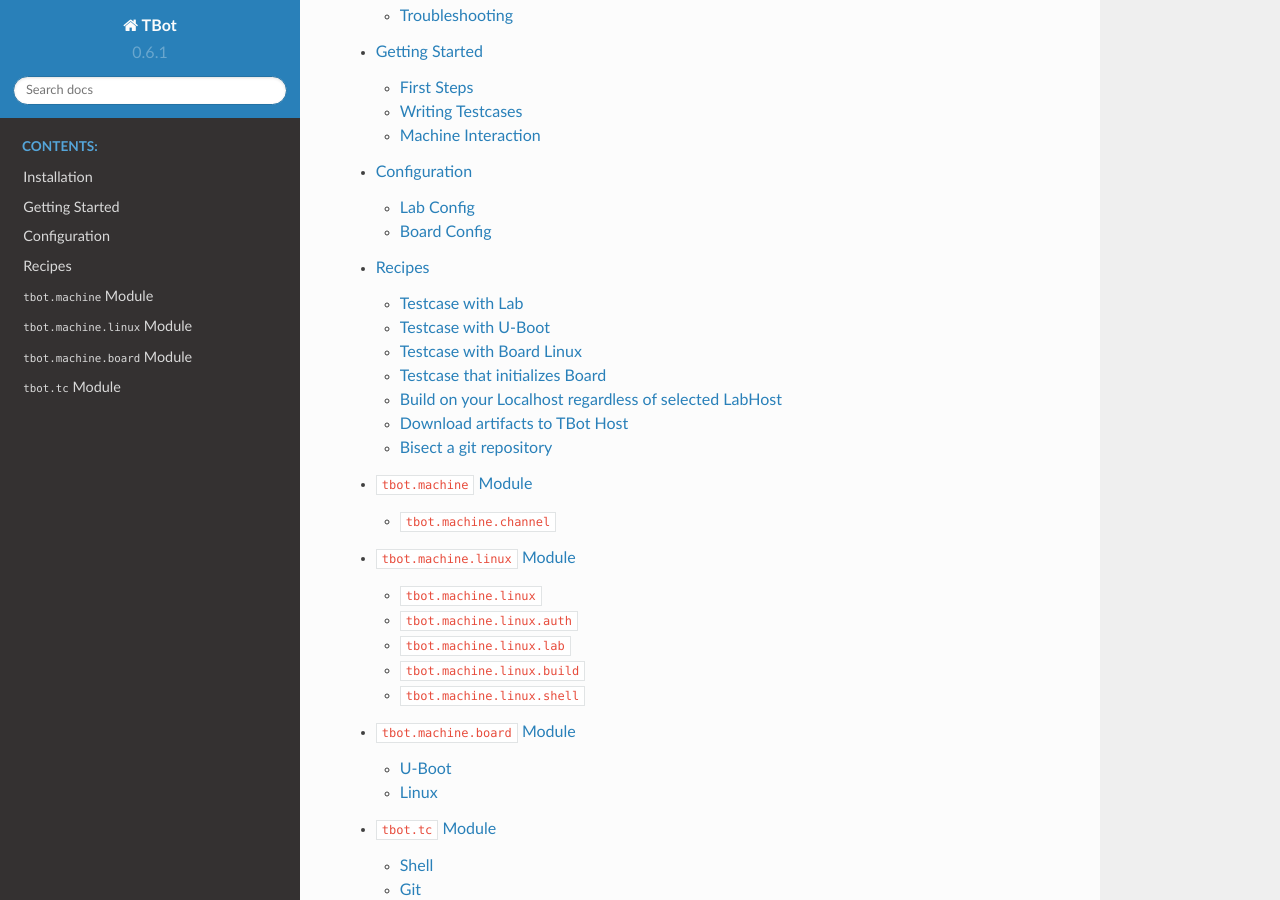
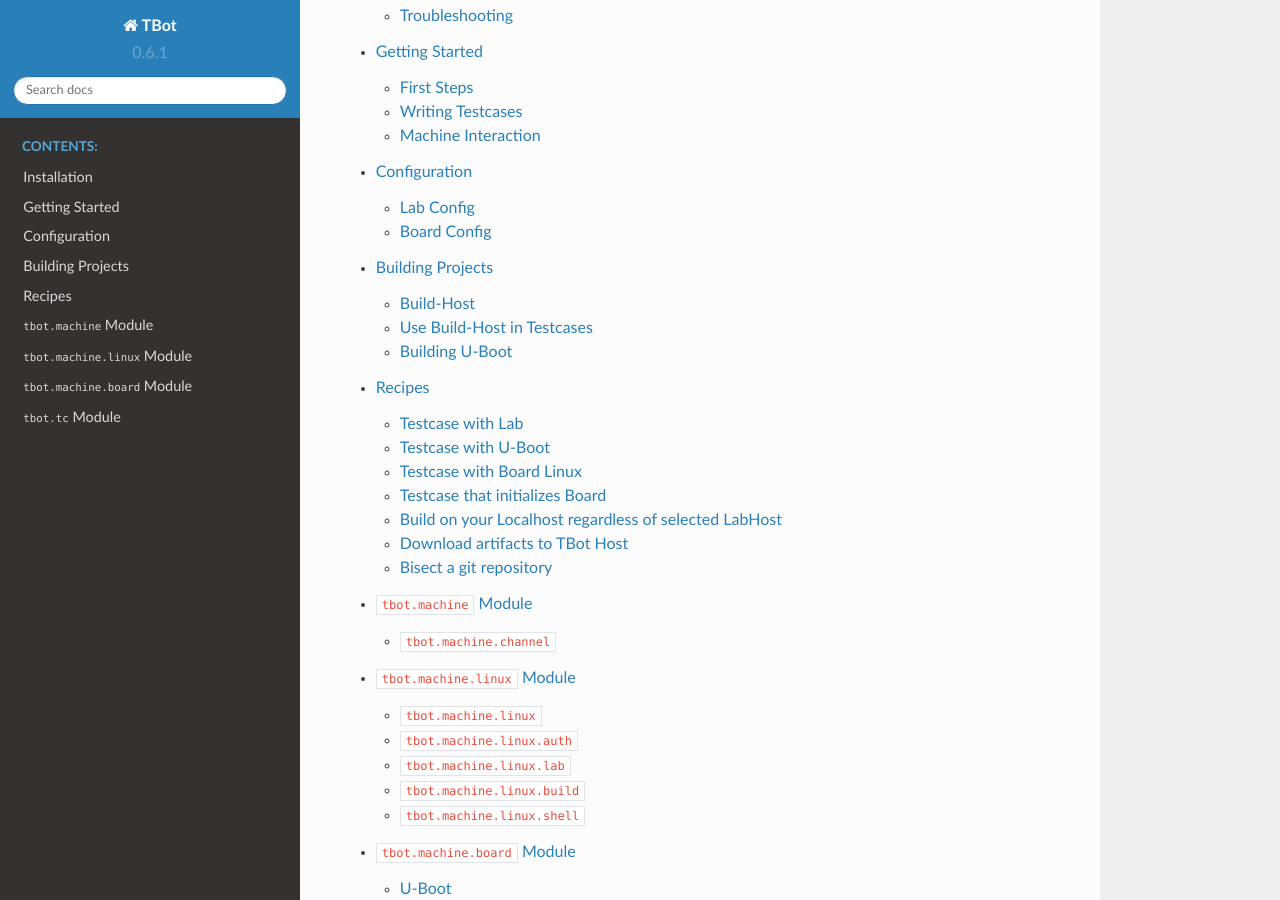
Before and after one commit to Rahix/tbot, a Sphinx documentation site: the page built from doc/index.rst, in a window 1280 px wide and 900 px high, scrolled down 1072 px. Built offline with Sphinx 7.4.7 and the Read the Docs theme 2.0.0, drawn with Linux system fonts in a browser that asks for light colours; pages that are not in the unit, such as notebooks, are missing from menus; some of the changed lines change nothing that is shown.

Commit message:
Add build documentation
Signed-off-by: Rahix <hws@denx.de>

```diff
--- /dev/null
+++ b/doc/building.rst
@@ -0,0 +1,166 @@
+.. highlight:: python
+   :linenothreshold: 3
+
+Building Projects
+=================
+
+TBot has a few facilities to easy building your projects.
+
+Build-Host
+----------
+In TBot, your code is compiled on the so called build-host.  The build-host
+should be defined in your lab-config.  It defines the available toolchains.
+To show how this works, I will make three examples:
+
+Local Lab-Host as Build-Host
+^^^^^^^^^^^^^^^^^^^^^^^^^^^^
+When using your localhost as the buildhost, you can no longer
+omit the lab-config.  You have to define a very basic local lab,
+which additionally also is a :class:`~tbot.machine.linux.BuildMachine`::
+
+    from tbot.machine import linux
+
+    class LocalLab(linux.lab.LocalLabHost, linux.BuildMachine):
+        name = "local"
+
+        @property
+        def toolchains(self) -> typing.Dict[str, linux.build.Toolchain]:
+            return {
+                "generic-armv5te": linux.build.EnvScriptToolchain(
+                    linux.Path(
+                        self,
+                        "/opt/yocto-2.4/generic-armv5te/environment-setup-armv5e-poky-linux-gnueabi",
+                    )
+                ),
+                "generic-armv7a-hf": linux.build.EnvScriptToolchain(
+                    linux.Path(
+                        self,
+                        "/opt/yocto-2.4/generic-armv7a-hf/environment-setup-armv7ahf-neon-poky-linux-gnueabi",
+                    )
+                ),
+            }
+
+        def build(self) -> "LocalLab":
+            return self
+
+
+    LAB = LocalLab
+
+As you can see, this lab/build host defines two toolchains ``generic-armv5te`` and ``generic-armv7a-hf``.
+You will see later how they can be used.
+
+SSH Lab-Host as Build-Host
+^^^^^^^^^^^^^^^^^^^^^^^^^^
+Make you lab-host class inherit :class:`~tbot.machine.linux.BuildMachine` as shown in the above example
+and define ``toolchains`` and ``build`` in a similar fashion.  There isn't much of a difference ...
+
+Build-Host is another Machine
+^^^^^^^^^^^^^^^^^^^^^^^^^^^^^
+A lot of times, you have a separate server to build your projects.  TBot supports this as well.
+The config will look like this::
+
+    class BuildHostSSH(linux.SSHMachine, linux.BuildMachine):
+        name = "my-buildhost"
+        hostname = "build.localnet"
+
+        @property
+        def workdir(self) -> "linux.Path[BuildHostSSH]":
+            return linux.Workdir.athome(self, "tbot-workdir")
+
+        @property
+        def toolchains(self) -> typing.Dict[str, linux.build.Toolchain]:
+            return {
+                "generic-armv5te": linux.build.EnvScriptToolchain(
+                    linux.Path(
+                        self,
+                        "/opt/yocto-2.4/generic-armv5te/environment-setup-armv5e-poky-linux-gnueabi",
+                    )
+                ),
+                "generic-armv6": linux.build.EnvScriptToolchain(
+                    linux.Path(
+                        self,
+                        "/opt/yocto-2.4/generic-armv6/environment-setup-armv6-vfp-poky-linux-gnueabi",
+                    )
+                ),
+                "generic-armv7a": linux.build.EnvScriptToolchain(
+                    linux.Path(
+                        self,
+                        "/opt/yocto-2.4/generic-armv7a/environment-setup-armv7a-neon-poky-linux-gnueabi",
+                    )
+                ),
+                "generic-armv7a-hf": linux.build.EnvScriptToolchain(
+                    linux.Path(
+                        self,
+                        "/opt/yocto-2.4/generic-armv7a-hf/environment-setup-armv7ahf-neon-poky-linux-gnueabi",
+                    )
+                ),
+                "generic-powerpc-e500v2": linux.build.EnvScriptToolchain(
+                    linux.Path(
+                        self,
+                        "/opt/yocto-2.4/generic-powerpc-e500v2/environment-setup-ppce500v2-poky-linux-gnuspe",
+                    )
+                ),
+            }
+
+
+    class MyLab(lab.SSHLabHost):
+        name = "my-lab"
+        hostname = "lab.localnet"
+
+        @property
+        def workdir(self) -> "linux.path.Path[MyLab]":
+            return linux.Workdir.athome(self, "tbot-workdir")
+
+        def build(self) -> linux.BuildMachine:
+            return BuildHostSSH(self)
+
+
+    LAB = MyLab
+
+For more info about configurable parameters, take a look at the :class:`~tbot.machine.linux.BuildMachine`
+and :class:`~tbot.machine.linux.SSHMachine` classes.
+
+Use Build-Host in Testcases
+---------------------------
+Using the build-host is pretty straight forward::
+
+    with tbot.acquire_lab() as lh:
+        with lh.build() as bh:
+            # We now have a connection to the build-host
+            bh.exec0("hostname")
+
+            # Enable a specific toolchain for our project:
+            with bh.enable("generic-armv7a-hf"):
+                compiler = bh.env("CC")
+                tbot.log.message(f"Compiler is {compiler!r}")
+
+                # Commands to build your code
+                bh.exec0("cd", bh.workdir / "my-project")
+                bh.exec0("make")
+
+:meth:`~tbot.machine.linux.BuildMachine.enable` is used to enable a toolchain.  The toolchain must be one that
+is defined in your labconfig.
+
+Building U-Boot
+---------------
+Because this is such a commonly needed program, TBot ships with a testcase to build U-Boot.  You can call
+it from the commandline like this::
+
+    tbot -l mylab.py -b boards/bbb.py uboot_build -vv
+
+
+For this to work, your board-config has to specify some U-Boot build options::
+
+    class BeagleBoneUBootBuild(denx.DenxUBootBuildInfo):
+        name = "bbb"
+        defconfig = "am335x_evm_defconfig"
+        toolchain = "generic-armv7a-hf"
+
+    class BeagleBoneUBoot(board.UBootMachine[BeagleBoneBlack]):
+        prompt = "=> "
+        build = BeagleBoneUBootBuild
+
+    UBOOT = BeagleBoneUBoot
+
+Take a look at :class:`~tbot.tc.uboot.BuildInfo` for available options.  And don't forget setting ``build``
+in your ``UBootMachine``!
--- a/doc/index.rst
+++ b/doc/index.rst
@@ -26,6 +26,7 @@ much modification also allow running tests in an automated setting (CI).
    install
    getting-started
    config
+   building
    recipes
    module-main
    module-machine
```
